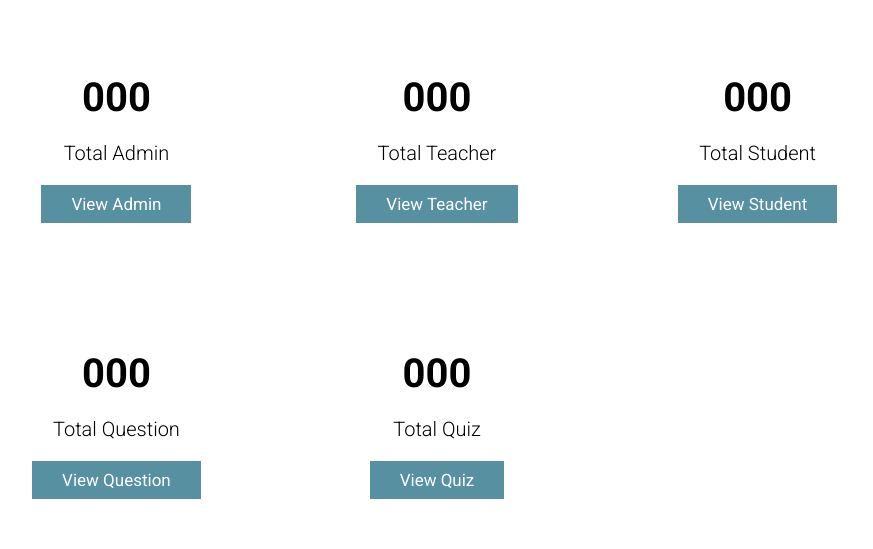
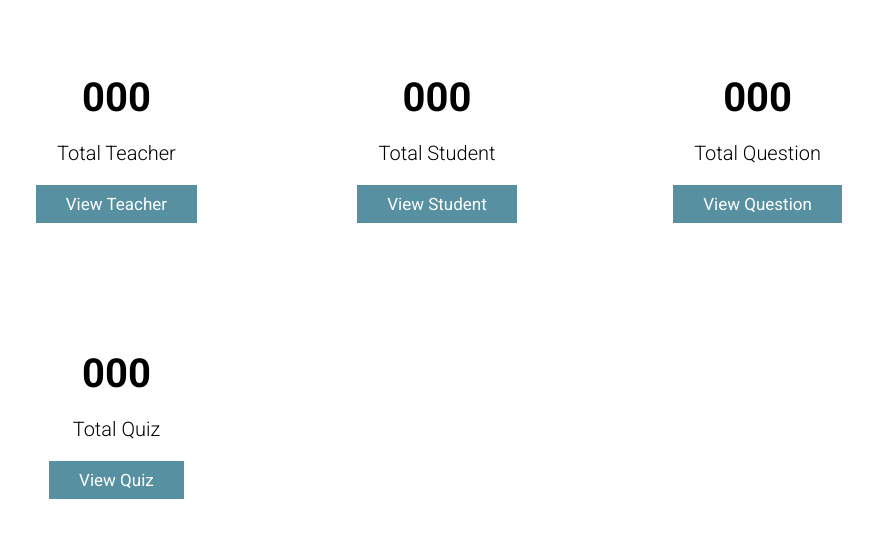
Before and after one commit to samiunniloy/quiz_game, a PHP site: page /quiz_game-main/admin/index.php in a window 1280 px wide. Shown: the part 97-646 px from the top of the page, without its empty margins (203-1076 px from the left). Run offline with PHP 8.4, Linux system fonts and the light colour scheme.

Commit message:
Update index.php

```diff
--- a/admin/index.php
+++ b/admin/index.php
@@ -9,31 +9,26 @@ include("./header.php")
 
 <div class="box-container">
 
-    <div class="box">
-        <h1>000</h1>
-        <h3>Total Admin</h3>
-        <a href="#" class="btn1">View Admin</a>
-    </div>
 
     <div class="box">
         <h1>000</h1>
         <h3>Total Teacher</h3>
-        <a href="#" class="btn1">View Teacher</a>
+        <a href="http://localhost/quiz_game-main/admin/admin.php" class="btn1">View Teacher</a>
     </div>
     <div class="box">
         <h1>000</h1>
         <h3>Total Student</h3>
-        <a href="#" class="btn1">View Student</a>
+        <a href="http://localhost/quiz_game-main/admin/student.php" class="btn1">View Student</a>
     </div>
     <div class="box">
         <h1>000</h1>
         <h3>Total Question</h3>
-        <a href="#" class="btn1">View Question</a>
+        <a href="http://localhost/quiz_game-main/admin/question.php" class="btn1">View Question</a>
     </div>
     <div class="box">
         <h1>000</h1>
         <h3>Total Quiz</h3>
-        <a href="#" class="btn1">View Quiz</a>
+        <a href="http://localhost/quiz_game-main/Html/quiz.php" class="btn1">View Quiz</a>
     </div>
 
 
```
